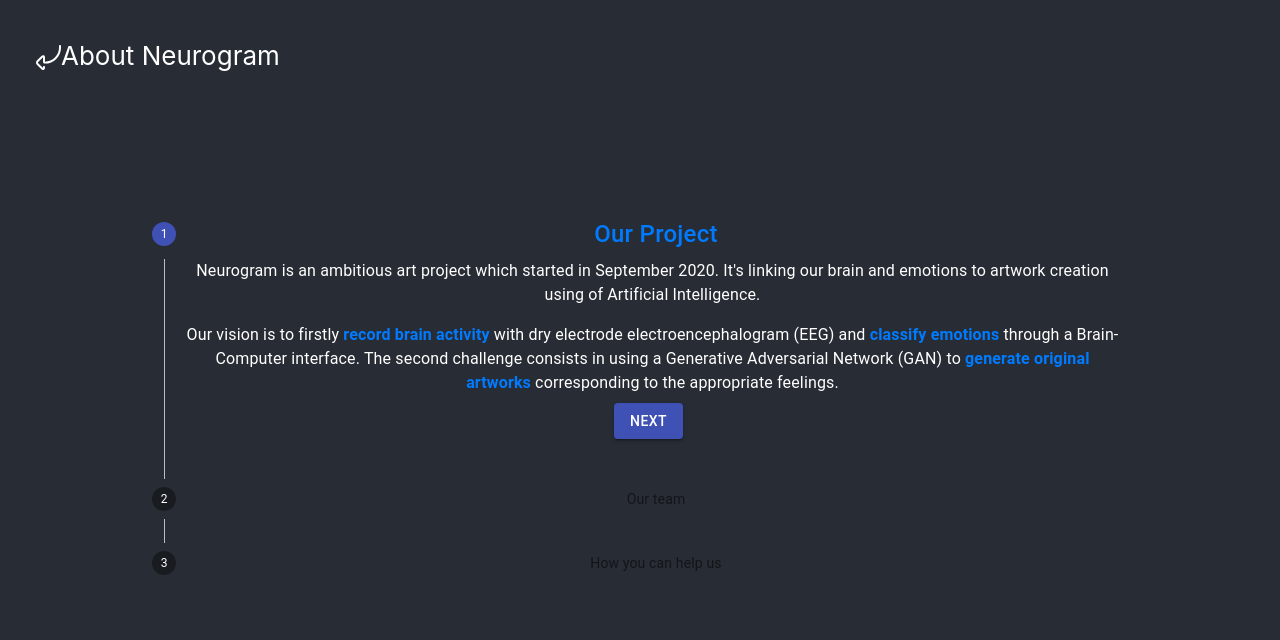
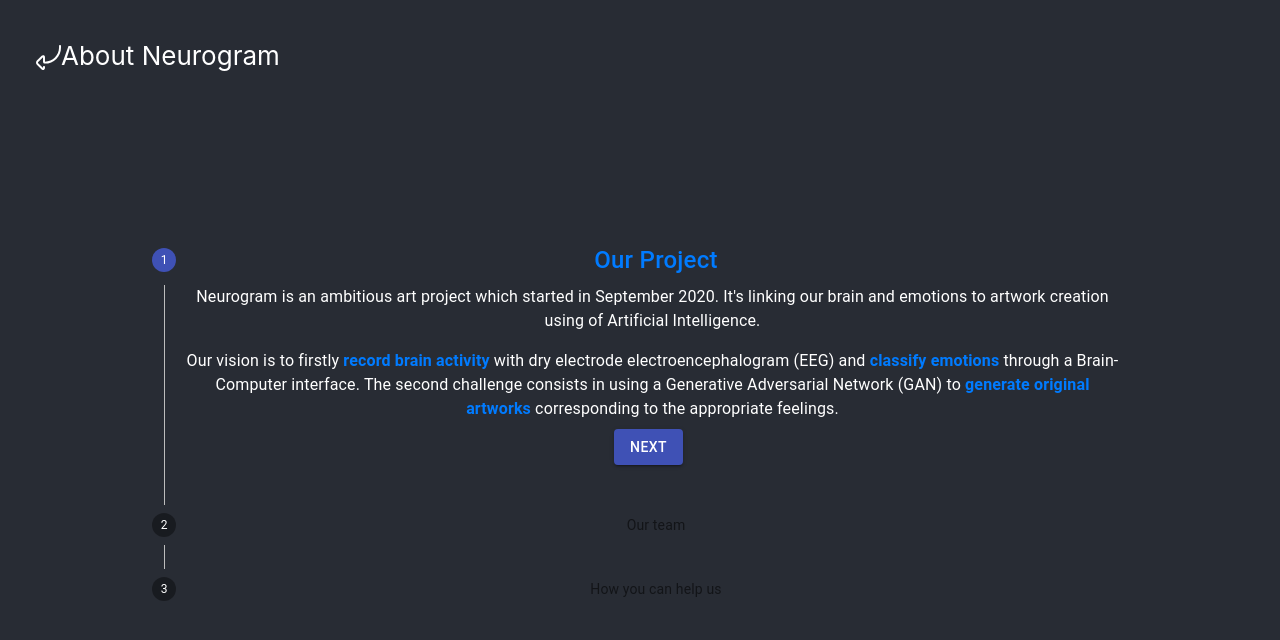
Before and after one commit to PainAuChoco/neurogram-app, a React (Create React App) app in the folder react-ui/: page / in a window 1280 px wide. Both pictures are taken after a click on the element 856 px from the left and 380 px from the top of the page. Shown: the top 640 px of the page. Built offline with nearby package versions, Linux system fonts and the light colour scheme.

Commit message:
margin issues

```diff
--- a/react-ui/src/App.css
+++ b/react-ui/src/App.css
@@ -35,6 +35,10 @@
 
 #arrow{
   fill: white
+}
+
+#aboutPage{
+  margin-top: 2em;
 }
 
 #arrow:hover{
--- a/react-ui/src/Components/About.js
+++ b/react-ui/src/Components/About.js
@@ -108,7 +108,7 @@ export default function About({ returnToMenu, windowWidth, windowHeight }) {
     }
 
     return (
-        <div className={classes.root}>
+        <div id="aboutPage" className={classes.root}>
             <Stepper activeStep={activeStep} orientation="vertical" style={{ backgroundColor: "#282c34" }}>
                 {steps.map((label, index) => (
                     <Step key={label}>
--- a/react-ui/src/Components/ImageGenerator.js
+++ b/react-ui/src/Components/ImageGenerator.js
@@ -13,9 +13,6 @@ const generatorSmall = {
     marginTop: "6em"
 }
 
-const imgSmall = {
-    maxWidth: ""
-}
 
 class ImageGenerator extends React.Component {
 
--- a/react-ui/src/Components/Menu.js
+++ b/react-ui/src/Components/Menu.js
@@ -36,7 +36,7 @@ class Menu extends React.Component {
     return (
       <div className={this.props.windowWidth > 650 ? "d-flex" : "d-flex flex-column"}>
         <div>
-          <Paper className="mr-2" id="menuCard" style={this.props.windowWidth > 650 ? horizontalDisplayCard : verticalDisplayCard}
+          <Paper className="ml-2 mr-2" id="menuCard" style={this.props.windowWidth > 650 ? horizontalDisplayCard : verticalDisplayCard}
             elevation={this.state.hover === 'generate' ? 24 : 1}
             onClick={this.props.displayGenerator}
             onMouseEnter={() => this.setState({ hover: 'generate' })}
```
